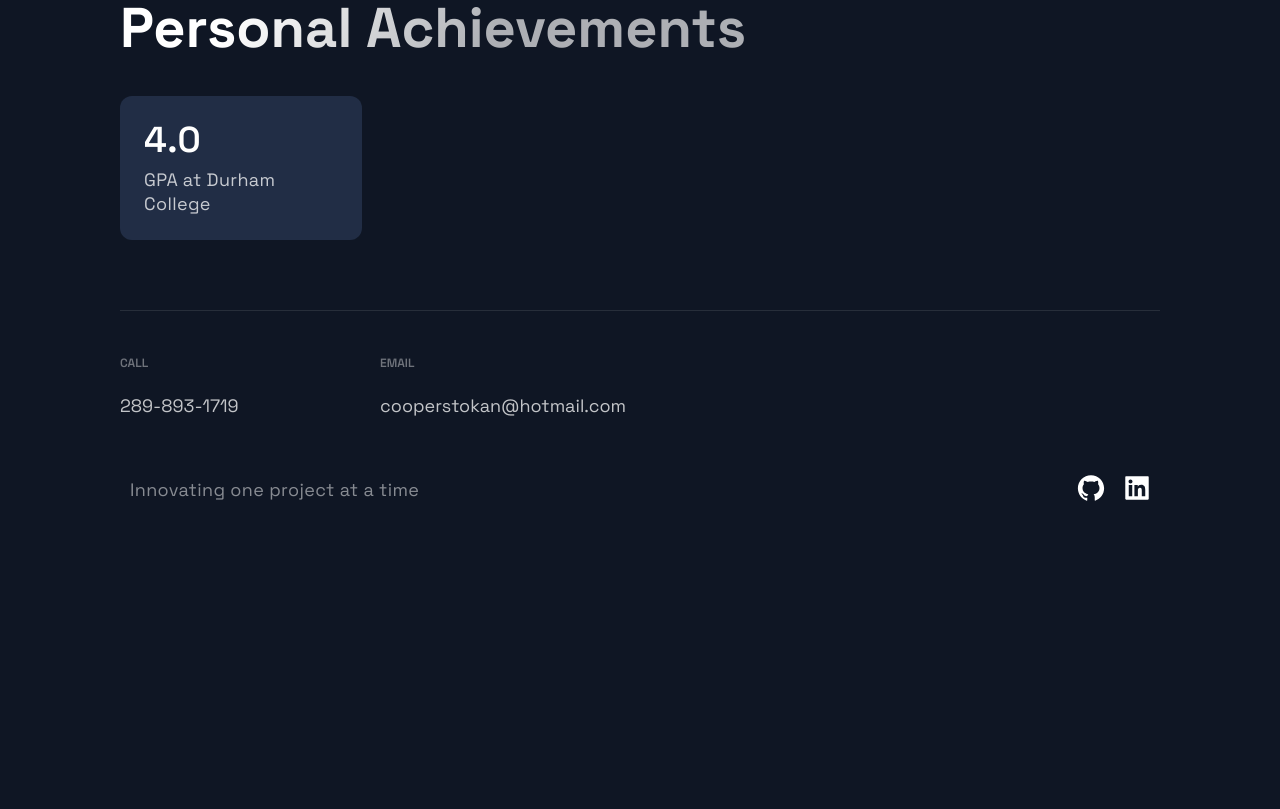
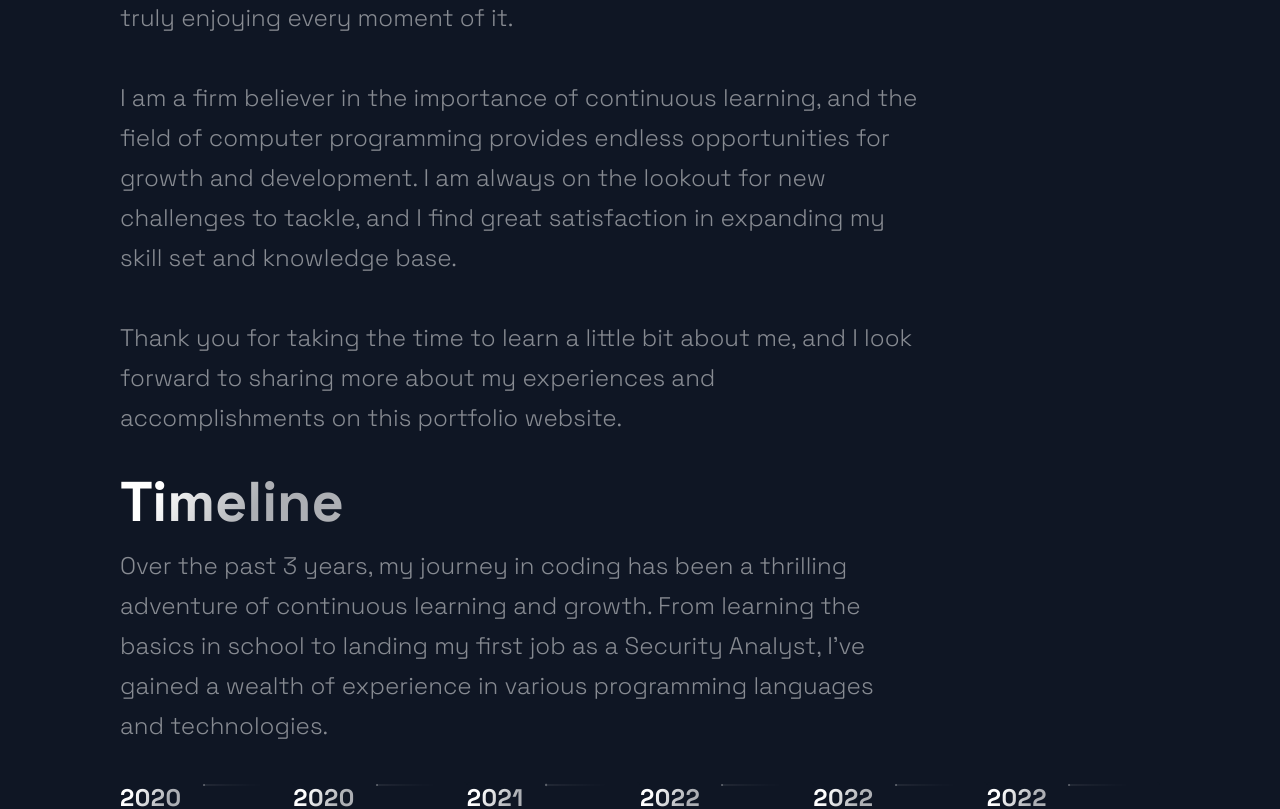
Before and after one commit to CStokan/Portfolio, a Next.js app: page / in a window 1280 px wide. Shown: the part 2940-3749 px from the top of the page. Before the commit the page ends 3505 px from the top, so only its background shows below. Built offline with nearby package versions, Linux system fonts and the light colour scheme.

Commit message:
Added some more about me

```diff
--- a/src/components/Acomplishments/Acomplishments.js
+++ b/src/components/Acomplishments/Acomplishments.js
@@ -4,7 +4,7 @@ import { Section, SectionDivider, SectionTitle } from '../../styles/GlobalCompon
 import { Box, Boxes, BoxNum, BoxText } from './AcomplishmentsStyles';
 
 const data = [
-  { number: "4.0", text: 'GPA at Durham College'},
+  { number: "4.63", text: 'GPA at Durham College'},
 ];
 
 const Acomplishments = () => (
--- a/src/components/TimeLine/TimeLine.js
+++ b/src/components/TimeLine/TimeLine.js
@@ -46,7 +46,17 @@ const Timeline = () => {
     <Section id="about">
       <SectionTitle>About me</SectionTitle>
       <SectionText>
-        I started programming in the year of 2020.
+      Hello, my name is Cooper and I'm excited to share a little bit about myself on this portfolio website. I have a passion for coding and enjoy exploring new technologies, as well as playing with Rubik's Cubes in my free time. <br /><br />
+
+My journey into the world of computer programming began in school, and it didn't take long for me to realize that this was my calling. I landed my first job as a Security Analyst, and I found myself truly enjoying every moment of it. <br /><br />
+
+I am a firm believer in the importance of continuous learning, and the field of computer programming provides endless opportunities for growth and development. I am always on the lookout for new challenges to tackle, and I find great satisfaction in expanding my skill set and knowledge base. <br /><br />
+
+Thank you for taking the time to learn a little bit about me, and I look forward to sharing more about my experiences and accomplishments on this portfolio website.
+      </SectionText>
+      <SectionTitle>Timeline</SectionTitle>
+      <SectionText>
+      Over the past 3 years, my journey in coding has been a thrilling adventure of continuous learning and growth. From learning the basics in school to landing my first job as a Security Analyst, I've gained a wealth of experience in various programming languages and technologies.
       </SectionText>
       <CarouselContainer ref={carouselRef} onScroll={handleScroll}>
         <>
```
